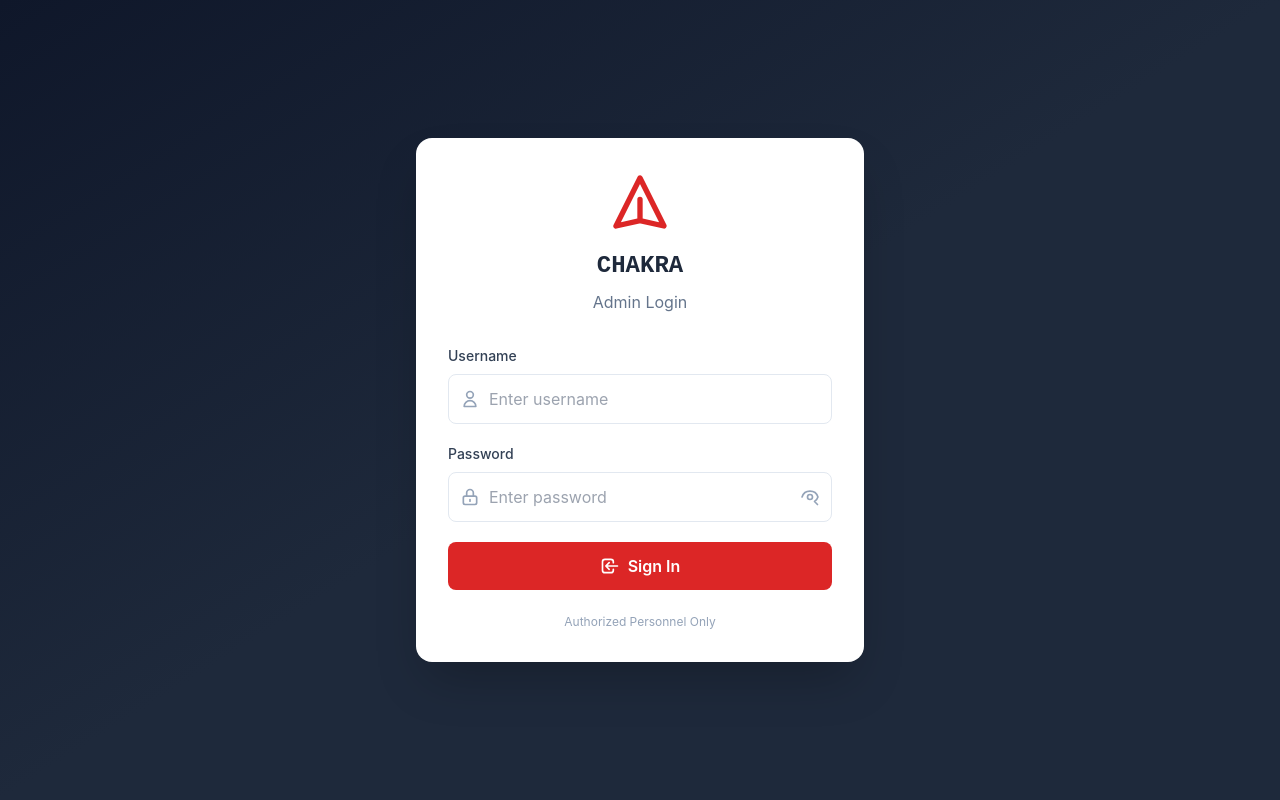
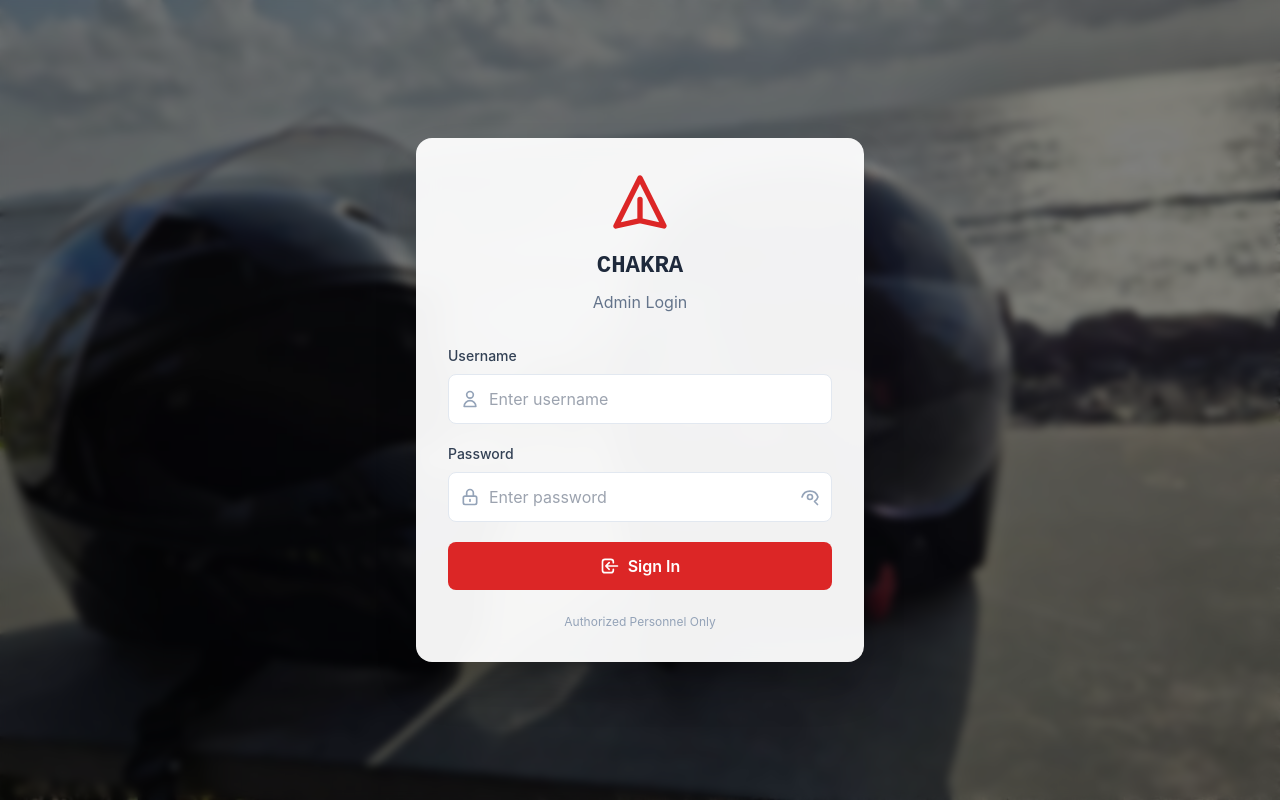
Before and after one commit to prashantjadhav08/biker-garage, a Next.js app: page /login in a window 1280 px wide. Built offline with nearby package versions, Linux system fonts and the light colour scheme.

Commit message:
Add background image to login page

```diff
--- a/app/login/page.tsx
+++ b/app/login/page.tsx
@@ -43,8 +43,17 @@ export default function LoginPage() {
   };
 
   return (
-    <div className="min-h-screen bg-gradient-to-br from-slate-900 via-slate-800 to-primary flex items-center justify-center p-4">
-      <div className="bg-white rounded-2xl shadow-2xl w-full max-w-md p-8 fade-in">
+    <div
+      className="min-h-screen flex items-center justify-center p-4"
+      style={{
+        backgroundImage: "url('/bg-login.jpeg')",
+        backgroundSize: 'cover',
+        backgroundPosition: 'center',
+        backgroundRepeat: 'no-repeat',
+      }}
+    >
+      <div className="absolute inset-0 bg-black/50 backdrop-blur-sm" />
+      <div className="relative bg-white/95 backdrop-blur-md rounded-2xl shadow-2xl w-full max-w-md p-8 fade-in">
         <div className="text-center mb-8">
           <div className="flex justify-center mb-4">
             <svg className="w-16 h-16 text-cta" fill="none" stroke="currentColor" viewBox="0 0 24 24">
```
Also changed, not shown: public/bg-login.jpeg (added).
